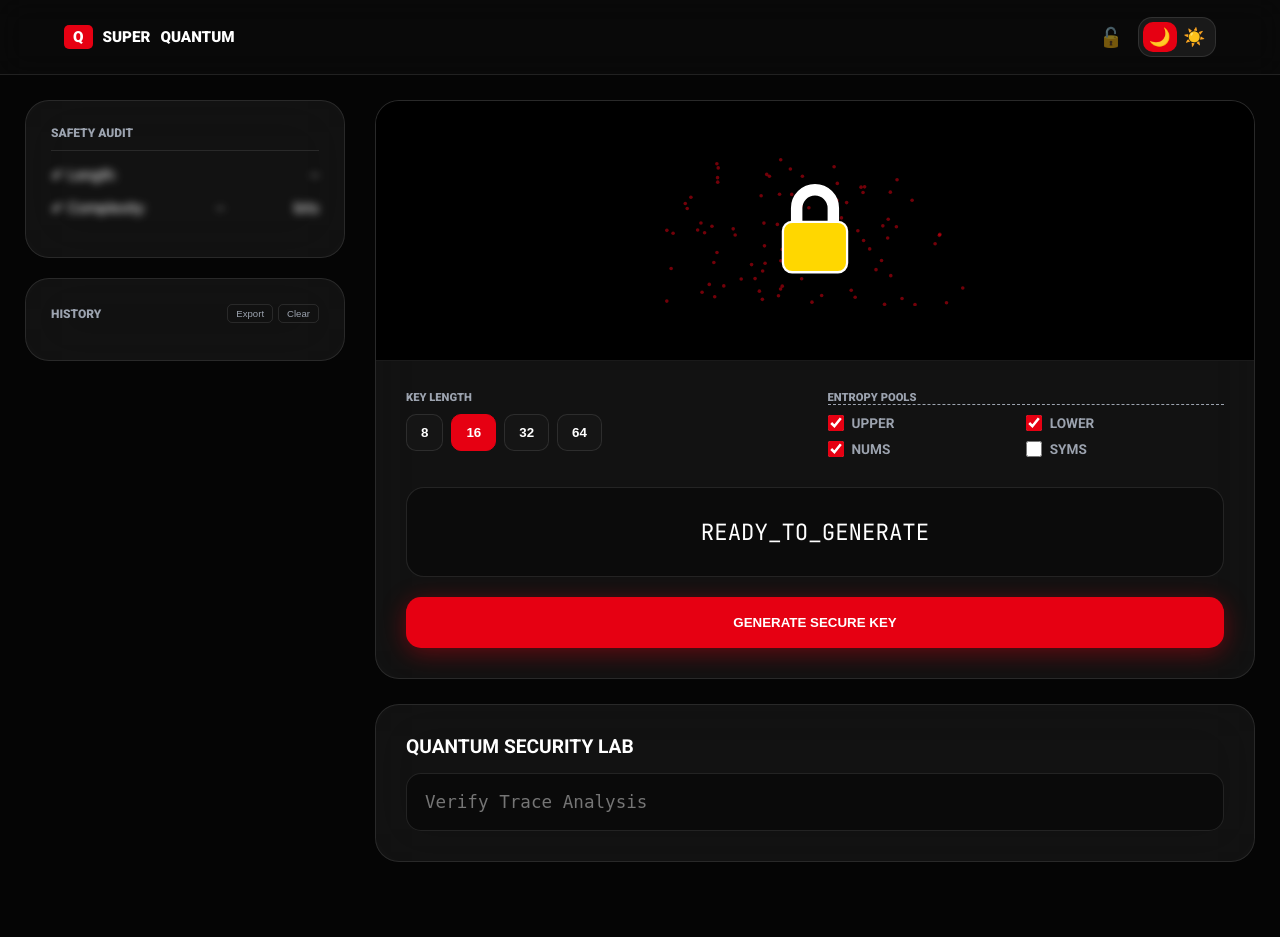
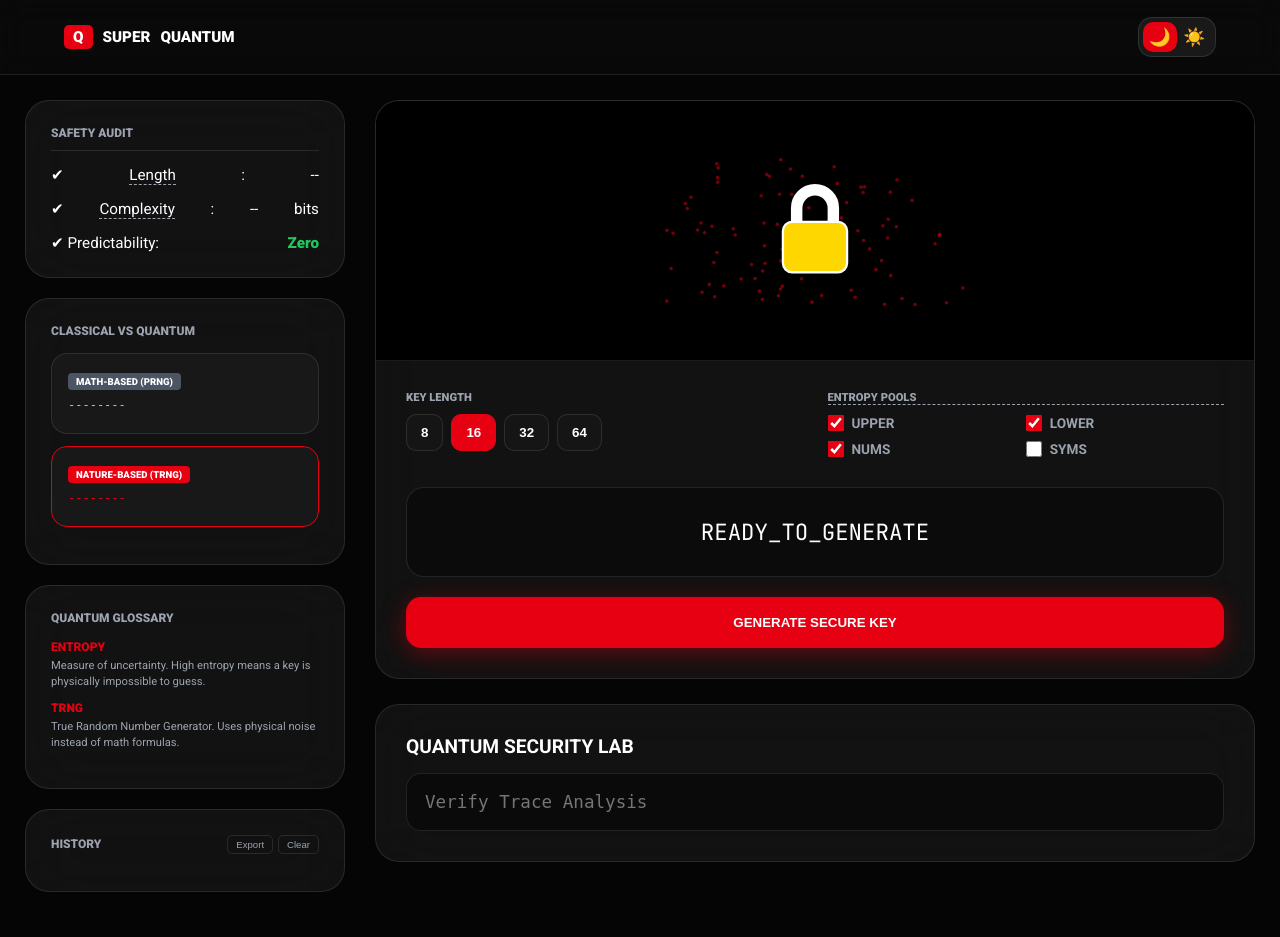
Before and after one commit to Mr112004/QRNG--Quantum-Random-Number-Generator-, a Flask app: page /generator in a window 1280 px wide. Before the commit the page ends 862 px from the top, so only its background shows below. Run offline with Flask 3, Linux system fonts and the light colour scheme; some libraries are stand-ins or nearby versions.

Commit message:
Update index.html

```diff
--- a/templates/index.html
+++ b/templates/index.html
@@ -31,27 +31,19 @@
         .theme-slider { position: absolute; width: 34px; height: 30px; background: var(--accent); top: 3.5px; left: 4px; border-radius: 10px; transition: transform 0.4s cubic-bezier(0.175, 0.885, 0.32, 1.275); z-index: 1; }
         body[data-theme="light"] .theme-slider { transform: translateX(36px); }
         .theme-btn { flex: 1; display: flex; align-items: center; justify-content: center; z-index: 2; font-size: 1.1rem; color: var(--muted); }
+        body[data-theme="dark"] #dark-t, body[data-theme="light"] #light-t { color: #fff; }
 
         .main-container { max-width: 1600px; margin: 25px auto; padding: 0 25px; display: grid; grid-template-columns: 320px 1fr; gap: 30px; }
 
         @media (max-width: 1024px) {
             .main-container { grid-template-columns: 1fr; }
-            .sidebar { position: fixed; top: 0; left: 0; height: 100vh; width: 300px; background: var(--bg); z-index: 2000; padding: 100px 20px; transform: translateX(-100%); border-right: 1px solid var(--border); box-shadow: 20px 0 50px rgba(0,0,0,0.8); }
+            .sidebar { position: fixed; top: 0; left: 0; height: 100vh; width: 320px; background: var(--bg); z-index: 2000; padding: 90px 20px 30px; transform: translateX(-100%); border-right: 1px solid var(--border); box-shadow: 20px 0 50px rgba(0,0,0,0.8); overflow-y: auto; }
             .side-toggle { display: flex !important; }
         }
 
         .side-toggle { position: fixed; left: 0; top: 50%; width: 35px; height: 60px; background: var(--accent); color: #fff; display: none; align-items: center; justify-content: center; border-radius: 0 10px 10px 0; cursor: pointer; z-index: 2100; font-weight: 900; }
 
-        /* PRIVACY LOCK UI */
-        #privacy-gate { position: fixed; top: 0; left: 0; width: 100%; height: 100%; background: rgba(0,0,0,0.95); z-index: 3000; display: none; flex-direction: column; align-items: center; justify-content: center; backdrop-filter: blur(20px); }
-        .pin-pad { display: grid; grid-template-columns: repeat(3, 70px); gap: 15px; margin-top: 30px; }
-        .pin-btn { width: 70px; height: 70px; border-radius: 50%; background: rgba(255,255,255,0.05); border: 1px solid var(--border); color: #fff; font-size: 1.5rem; font-weight: 900; cursor: pointer; display: flex; align-items: center; justify-content: center; transition: 0.2s; }
-        .pin-btn:active { background: var(--accent); transform: scale(0.9); }
-        .pin-display { display: flex; gap: 15px; margin-bottom: 20px; }
-        .pin-dot { width: 15px; height: 15px; border-radius: 50%; background: rgba(255,255,255,0.1); border: 1px solid var(--border); transition: 0.3s; }
-        .pin-dot.active { background: var(--accent); box-shadow: 0 0 15px var(--accent); }
-
-        .card { background: var(--card); border: 1px solid var(--border); border-radius: 24px; position: relative; overflow: hidden; backdrop-filter: blur(30px); transition: 0.3s; }
+        .card { background: var(--card); border: 1px solid var(--border); border-radius: 24px; position: relative; overflow: hidden; backdrop-filter: blur(30px); transition: 0.3s; margin-bottom: 20px; }
         .card:hover { border-color: var(--accent); box-shadow: 0 0 40px rgba(230,0,18,0.1); }
 
         .tip { position: relative; cursor: help; border-bottom: 1px dashed var(--muted); }
@@ -82,42 +74,25 @@
         .history-item span { background: var(--accent); color: #fff; padding: 2px 6px; border-radius: 4px; font-weight: 900; }
 
         .toast { position: fixed; left: 50%; bottom: 35px; transform: translateX(-50%); background: var(--accent); color: #fff; padding: 14px 30px; border-radius: 12px; font-weight: 800; z-index: 5000; display: none; box-shadow: 0 10px 30px rgba(0,0,0,0.5); }
+
+        /* Comparison Styling */
+        .comp-block { background: rgba(255,255,255,0.03); border: 1px solid var(--border); border-radius: 16px; padding: 16px; margin-bottom: 12px; }
+        .comp-badge { font-size: 0.6rem; background: #4b5563; color: #fff; padding: 3px 8px; border-radius: 4px; font-weight: 900; display: inline-block; margin-bottom: 8px; }
+        .comp-key { font-family: monospace; font-size: 0.75rem; word-break: break-all; opacity: 0.7; margin-bottom: 5px; }
+
+        /* Glossary Styling */
+        .glossary-item { margin-bottom: 12px; }
+        .glossary-title { font-weight: 900; color: var(--accent); font-size: 0.75rem; text-transform: uppercase; margin-bottom: 4px; }
+        .glossary-desc { font-size: 0.7rem; color: var(--muted); line-height: 1.4; }
     </style>
 </head>
 <body data-theme="dark">
     <div id="toast" class="toast">COPIED TO CLIPBOARD</div>
     <div class="side-toggle" id="side-toggle">></div>
 
-    <!-- PRIVACY GATE MODAL -->
-    <div id="privacy-gate">
-        <div class="splash-logo" style="background:var(--accent); color:#fff; padding:10px 15px; border-radius:8px; font-weight:900; margin-bottom:20px;">Q</div>
-        <h2 style="font-weight:900; text-transform:uppercase; letter-spacing:2px; font-size:1rem;">Vault Locked</h2>
-        <p style="color:var(--muted); font-size:0.8rem; margin-top:5px;">Enter PIN to view history</p>
-
-        <div class="pin-display" id="pin-display">
-            <div class="pin-dot"></div><div class="pin-dot"></div><div class="pin-dot"></div><div class="pin-dot"></div>
-        </div>
-
-        <div class="pin-pad">
-            <button class="pin-btn" onclick="addPin('1')">1</button>
-            <button class="pin-btn" onclick="addPin('2')">2</button>
-            <button class="pin-btn" onclick="addPin('3')">3</button>
-            <button class="pin-btn" onclick="addPin('4')">4</button>
-            <button class="pin-btn" onclick="addPin('5')">5</button>
-            <button class="pin-btn" onclick="addPin('6')">6</button>
-            <button class="pin-btn" onclick="addPin('7')">7</button>
-            <button class="pin-btn" onclick="addPin('8')">8</button>
-            <button class="pin-btn" onclick="addPin('9')">9</button>
-            <button class="pin-btn" onclick="clearPin()">C</button>
-            <button class="pin-btn" onclick="addPin('0')">0</button>
-            <button class="pin-btn" onclick="closeGate()">×</button>
-        </div>
-    </div>
-
     <header>
         <a href="/" class="logo"><div class="logo-icon">Q</div> SUPER <span>QUANTUM</span></a>
         <div class="header-actions">
-            <div id="lock-indicator" style="cursor:pointer; font-size:1.2rem; opacity:0.5;" onclick="toggleLockSet()">🔓</div>
             <div class="theme-pill" id="theme-sw">
                 <div class="theme-slider"></div>
                 <div class="theme-btn" id="dark-t">🌙</div>
@@ -128,14 +103,42 @@
 
     <main class="main-container">
         <aside class="sidebar" id="sidebar">
-            <div class="card" style="padding:25px; margin-bottom:20px;">
+            <!-- Safety Audit -->
+            <div class="card" style="padding:25px;">
                 <h4 style="font-weight:900; color:var(--muted); font-size:0.75rem; text-transform:uppercase; margin-bottom:15px; border-bottom:1px solid var(--border); padding-bottom:10px;">Safety Audit</h4>
-                <div id="locked-audit" style="filter:blur(4px); pointer-events:none;">
-                    <div style="font-size:0.95rem; display:flex; justify-content:space-between; margin-bottom:15px">✔ Length: <span id="s-len">--</span></div>
-                    <div style="font-size:0.95rem; display:flex; justify-content:space-between; margin-bottom:15px">✔ Complexity: <span id="s-bits">--</span> bits</div>
+                <div style="font-size:0.95rem; display:flex; justify-content:space-between; margin-bottom:15px">✔ <span class="tip" data-tip="Total characters in the current key.">Length</span>: <span id="s-len">--</span></div>
+                <div style="font-size:0.95rem; display:flex; justify-content:space-between; margin-bottom:15px">✔ <span class="tip" data-tip="Bit-depth of physical randomness.">Complexity</span>: <span id="s-bits">--</span> bits</div>
+                <div style="font-size:0.95rem; display:flex; justify-content:space-between;">✔ Predictability: <span style="color:var(--success); font-weight:900">Zero</span></div>
+            </div>
+
+            <!-- Comparison Mode -->
+            <div class="card" style="padding:25px;">
+                <h4 style="font-weight:900; color:var(--muted); font-size:0.75rem; text-transform:uppercase; margin-bottom:15px;">Classical vs Quantum</h4>
+                <div class="comp-block">
+                    <span class="comp-badge">MATH-BASED (PRNG)</span>
+                    <div id="comp-math" class="comp-key">--------</div>
+                </div>
+                <div class="comp-block" style="border-color: var(--accent);">
+                    <span class="comp-badge" style="background:var(--accent);">NATURE-BASED (TRNG)</span>
+                    <div id="comp-nature" class="comp-key" style="color:var(--accent); opacity:1;">--------</div>
                 </div>
             </div>
-            <div class="card" style="padding:25px; margin-bottom:20px;">
+
+            <!-- Glossary -->
+            <div class="card" style="padding:25px;">
+                <h4 style="font-weight:900; color:var(--muted); font-size:0.75rem; text-transform:uppercase; margin-bottom:15px;">Quantum Glossary</h4>
+                <div class="glossary-item">
+                    <div class="glossary-title">Entropy</div>
+                    <p class="glossary-desc">Measure of uncertainty. High entropy means a key is physically impossible to guess.</p>
+                </div>
+                <div class="glossary-item">
+                    <div class="glossary-title">TRNG</div>
+                    <p class="glossary-desc">True Random Number Generator. Uses physical noise instead of math formulas.</p>
+                </div>
+            </div>
+
+            <!-- History -->
+            <div class="card" style="padding:25px;">
                 <div style="display:flex; justify-content:space-between; margin-bottom:12px; align-items:center">
                     <h4 style="font-weight:900; color:var(--muted); font-size:0.75rem;">HISTORY</h4>
                     <div style="display:flex; gap:5px;">
@@ -143,7 +146,7 @@
                         <button id="clear-h" style="background:none; border:1px solid var(--border); color:var(--muted); font-size:0.6rem; padding:3px 8px; border-radius:5px; cursor:pointer">Clear</button>
                     </div>
                 </div>
-                <div id="history-list" style="filter:blur(5px); transition: 0.3s;"></div>
+                <div id="history-list"></div>
             </div>
         </aside>
 
@@ -158,7 +161,7 @@
                 </div>
                 <div style="padding:30px;">
                     <div style="display:grid; grid-template-columns: 1fr 1fr; gap:25px; margin-bottom:20px;">
-                        <div><span class="control-label" style="font-weight:900; color:var(--muted); font-size:0.7rem; margin-bottom:10px; display:block">KEY LENGTH</span>
+                        <div><span style="font-weight:900; color:var(--muted); font-size:0.7rem; margin-bottom:10px; display:block">KEY LENGTH</span>
                             <div style="display:flex; gap:8px">
                                 <button class="len-btn" data-len="8">8</button>
                                 <button class="len-btn active" data-len="16">16</button>
@@ -166,7 +169,7 @@
                                 <button class="len-btn" data-len="64">64</button>
                             </div>
                         </div>
-                        <div><span class="tip" data-tip="Character sets included." style="font-weight:900; color:var(--muted); font-size:0.7rem; margin-bottom:10px; display:block">ENTROPY POOLS</span>
+                        <div><span class="tip" data-tip="Character sets included in the pool." style="font-weight:900; color:var(--muted); font-size:0.7rem; margin-bottom:10px; display:block">ENTROPY POOLS</span>
                             <div style="display:grid; grid-template-columns: 1fr 1fr">
                                 <label class="check-item"><input type="checkbox" id="p-up" checked> UPPER</label>
                                 <label class="check-item"><input type="checkbox" id="p-lo" checked> LOWER</label>
@@ -196,102 +199,33 @@
         const btn = document.getElementById('gen-btn'), disp = document.getElementById('p-display'), hList = document.getElementById('history-list');
         const vCanvas = document.getElementById('v-canvas'), vCtx = vCanvas.getContext('2d'), themeSw = document.getElementById('theme-sw');
         const side = document.getElementById('sidebar'), toggle = document.getElementById('side-toggle');
-        const gate = document.getElementById('privacy-gate'), dots = document.querySelectorAll('.pin-dot');
 
-        let activeLen = 16, currentKey = "", isOpen = false, history = [];
-        let userPin = localStorage.getItem('vault_pin') || "";
-        let enteredPin = "", isUnlocked = false;
+        let activeLen = 16, currentKey = "", isOpen = false, historyArr = [];
 
         function vibrate() { if(navigator.vibrate) navigator.vibrate(25); }
 
-        // --- PWA SERVICE WORKER REGISTRATION (Root Path Fix) ---
-        if ('serviceWorker' in navigator) {
-            window.addEventListener('load', () => {
-                navigator.serviceWorker.register('/sw.js').then(reg => {
-                    console.log('SW Registered at Root Scope');
-                }).catch(err => {
-                    console.log('SW Registration Failed:', err);
-                });
-            });
-        }
-
-        // --- PRIVACY LOCK LOGIC ---
-        function toggleLockSet() {
-            vibrate();
-            if(!userPin) {
-                let pin = prompt("Set a 4-digit PIN for your vault:");
-                if(pin && pin.length === 4) {
-                    localStorage.setItem('vault_pin', pin);
-                    userPin = pin;
-                    document.getElementById('lock-indicator').innerText = "🔒";
-                    showToast("PIN SET SUCCESSFULLY");
-                }
-            } else {
-                if(confirm("Remove PIN protection?")) {
-                    localStorage.removeItem('vault_pin');
-                    userPin = "";
-                    document.getElementById('lock-indicator').innerText = "🔓";
-                    unlockVault();
-                }
-            }
-        }
-
-        if(userPin) document.getElementById('lock-indicator').innerText = "🔒";
-
-        function addPin(num) {
-            vibrate();
-            if(enteredPin.length < 4) {
-                enteredPin += num;
-                dots[enteredPin.length-1].classList.add('active');
-                if(enteredPin.length === 4) {
-                    if(enteredPin === userPin) {
-                        unlockVault();
-                        closeGate();
-                    } else {
-                        vibrate(); // Error vibration
-                        enteredPin = "";
-                        dots.forEach(d => d.classList.remove('active'));
-                        showToast("INCORRECT PIN");
-                    }
-                }
-            }
-        }
-
-        function clearPin() { vibrate(); enteredPin = ""; dots.forEach(d => d.classList.remove('active')); }
-        function closeGate() { gate.style.display = 'none'; enteredPin = ""; dots.forEach(d => d.classList.remove('active')); }
-
-        function unlockVault() {
-            isUnlocked = true;
-            document.getElementById('locked-audit').style.filter = "none";
-            document.getElementById('locked-audit').style.pointerEvents = "all";
-            hList.style.filter = "none";
-        }
-
-        // --- THEME & DRAWER ---
+        // --- THEME ---
         const savedTheme = localStorage.getItem('theme') || 'dark';
         document.body.setAttribute('data-theme', savedTheme);
         themeSw.onclick = () => { vibrate(); const n = document.body.getAttribute('data-theme') === 'dark' ? 'light' : 'dark'; document.body.setAttribute('data-theme', n); localStorage.setItem('theme', n); };
 
+        // --- DRAWER ---
+        toggle.onclick = () => { vibrate(); isOpen = !isOpen; gsap.to(side, { x: isOpen ? 0 : '-100%', duration: 0.5, ease: "power3.inOut" }); toggle.innerText = isOpen ? '<' : '>'; };
+
+        // --- CUSTOMIZATION ---
         document.querySelectorAll('.len-btn').forEach(b => b.onclick = () => { vibrate(); document.querySelectorAll('.len-btn').forEach(x => x.classList.remove('active')); b.classList.add('active'); activeLen = parseInt(b.dataset.len); });
 
-        toggle.onclick = () => {
-            vibrate();
-            if(userPin && !isUnlocked && !isOpen) {
-                gate.style.display = 'flex';
-                return;
-            }
-            isOpen = !isOpen;
-            gsap.to(side, { x: isOpen ? 0 : '-100%', duration: 0.5, ease: "power3.inOut" });
-            toggle.innerText = isOpen ? '<' : '>';
-        };
+        // --- PARTICLES ---
+        let parts = [];
+        function resize() { vCanvas.width = vCanvas.offsetWidth; vCanvas.height = vCanvas.offsetHeight; }
+        window.addEventListener('resize', resize); resize();
 
-        // --- PARTICLES & GENERATION ---
-        let parts = [];
         class P { constructor(){this.init();} init(){this.x=Math.random()*vCanvas.width; this.y=Math.random()*vCanvas.height; this.vx=(Math.random()-0.5)*3; this.vy=(Math.random()-0.5)*3;} draw(){vCtx.fillStyle='rgba(230,0,18,0.5)'; vCtx.beginPath(); vCtx.arc(this.x,this.y,1.8,0,Math.PI*2); vCtx.fill();} update(){this.x+=this.vx; this.y+=this.vy; if(this.x<0||this.x>vCanvas.width)this.vx*=-1; if(this.y<0||this.y>vCanvas.height)this.vy*=-1;} }
         for(let i=0; i<85; i++) parts.push(new P());
         function loop(){ vCtx.fillStyle=getComputedStyle(document.body).getPropertyValue('--canvas-bg'); vCtx.fillRect(0,0,vCanvas.width,vCanvas.height); parts.forEach(p=>{p.update(); p.draw();}); requestAnimationFrame(loop); }
         loop();
 
+        // --- GENERATION ---
         btn.onclick = async () => {
             vibrate();
             gsap.to("#shackle", { y: -7, rotation: -15, duration: 0.3 });
@@ -305,27 +239,37 @@
             if(pools.s) charset += '!@#$%^&*()_+-=';
             if(!charset) charset = 'ABCDEFG12345';
 
+            const gen = (len) => Array.from({length:len}, () => charset.charAt(Math.floor(Math.random() * charset.length))).join('');
+
             try {
                 const res = await fetch('/generate-password');
                 const data = await res.json();
                 setTimeout(() => {
-                    let key = ''; for(let i=0; i<activeLen; i++) key += charset.charAt(Math.floor(Math.random() * charset.length));
-                    currentKey = key; disp.innerText = currentKey;
-                    document.getElementById('s-len').innerText = key.length;
-                    document.getElementById('s-bits').innerText = Math.floor(key.length * 6.3);
+                    const qKey = gen(activeLen);
+                    const cKey = gen(activeLen);
+                    currentKey = qKey;
+                    disp.innerText = currentKey;
+
+                    document.getElementById('s-len').innerText = qKey.length;
+                    document.getElementById('s-bits').innerText = Math.floor(qKey.length * 6.3);
+                    document.getElementById('comp-math').innerText = cKey;
+                    document.getElementById('comp-nature').innerText = qKey;
+
                     document.getElementById('lab-res').style.display = 'block';
                     document.getElementById('lab-bar').style.width = '100%';
-                    document.getElementById('lab-input').value = key;
+                    document.getElementById('lab-input').value = qKey;
+
                     btn.innerText = "GENERATE SECURE KEY"; btn.disabled = false;
                     gsap.to("#shackle", { y: 0, rotation: 0, duration: 0.5, ease: "bounce.out" });
-                    history.unshift(key); renderHistory();
+
+                    historyArr.unshift(qKey); renderHistory();
                 }, 600);
             } catch (err) { btn.innerText = "API ERROR"; btn.disabled = false; }
         };
 
         function renderHistory() {
             hList.innerHTML = "";
-            history.slice(0, 8).forEach(key => {
+            historyArr.slice(0, 8).forEach(key => {
                 const div = document.createElement('div');
                 div.className = "history-item";
                 div.innerHTML = `<span>Q</span> ${key.substring(0, 18)}...`;
@@ -336,11 +280,11 @@
 
         function copyKey() { vibrate(); if(!currentKey || currentKey.includes('READY')) return; navigator.clipboard.writeText(currentKey); showToast("COPIED TO CLIPBOARD"); }
         function showToast(msg) { const t = document.getElementById('toast'); t.innerText = msg; t.style.display = 'block'; setTimeout(() => t.style.display='none', 1500); }
-        document.getElementById('clear-h').onclick = () => { vibrate(); history = []; renderHistory(); };
-        document.getElementById('export-h').onclick = () => { vibrate(); if(history.length === 0) return; const blob = new Blob([history.join('\n')], { type: 'text/plain' }); const url = URL.createObjectURL(blob); const a = document.createElement('a'); a.href = url; a.download = 'quantum_keys.txt'; a.click(); };
+        document.getElementById('clear-h').onclick = () => { vibrate(); historyArr = []; renderHistory(); };
+        document.getElementById('export-h').onclick = () => { vibrate(); if(historyArr.length === 0) return; const blob = new Blob([historyArr.join('\n')], { type: 'text/plain' }); const a = document.createElement('a'); a.href = URL.createObjectURL(blob); a.download = 'quantum_keys.txt'; a.click(); };
 
-        function resize() { vCanvas.width = vCanvas.offsetWidth; vCanvas.height = vCanvas.offsetHeight; }
-        window.addEventListener('resize', resize);
+        // Root Service Worker
+        if ('serviceWorker' in navigator) { window.addEventListener('load', () => { navigator.serviceWorker.register('/sw.js'); }); }
     </script>
 </body>
 </html>
```
